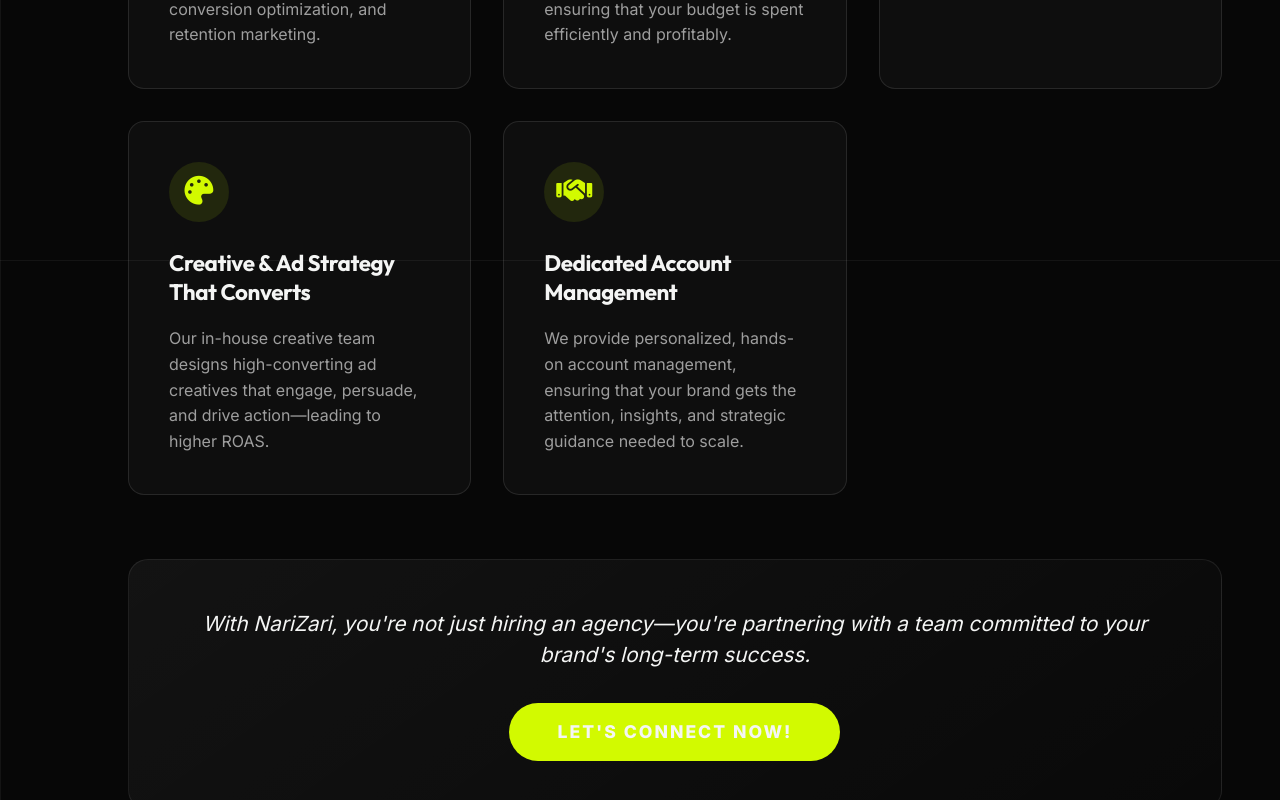
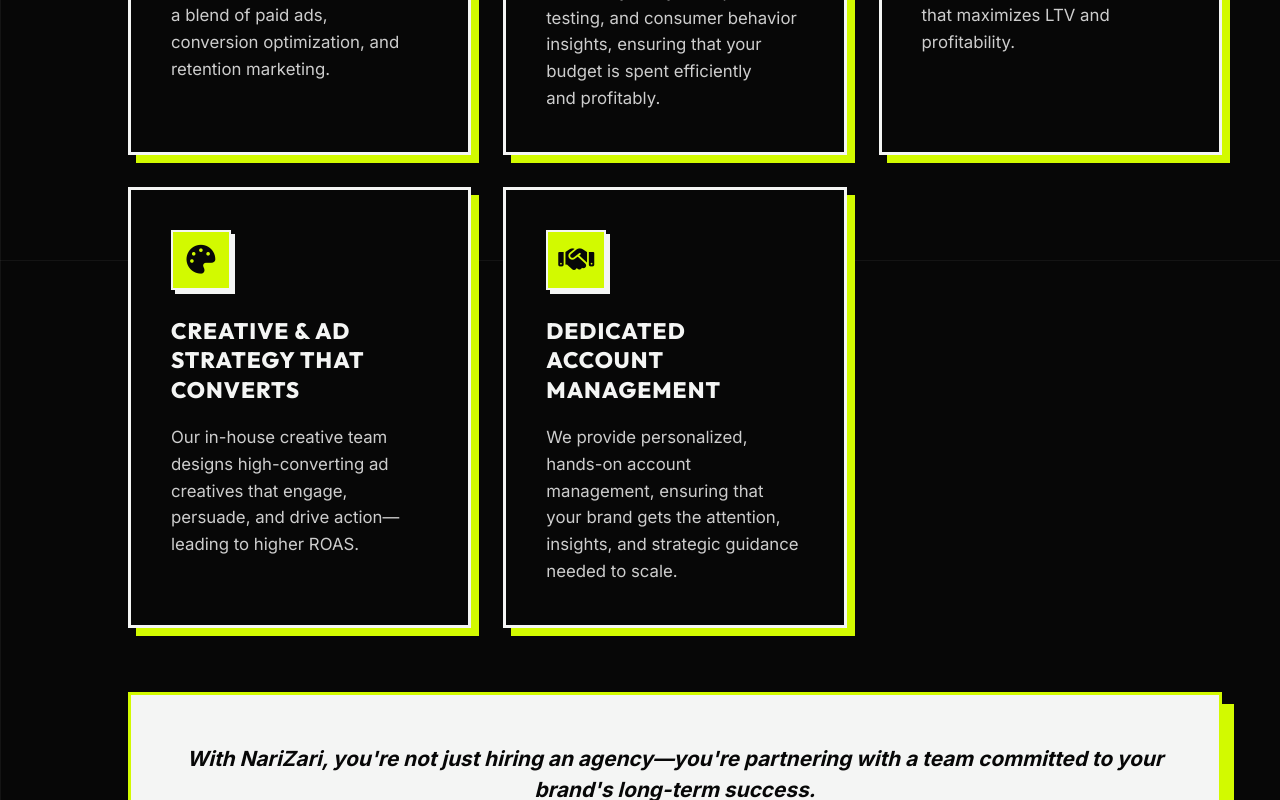
Before and after one commit to nihalkumar5/narizari_new, a Next.js app: page /shopify in a window 1280 px wide. Shown: the part 6140-6940 px from the top of the page. Built offline with nearby package versions, Linux system fonts and the light colour scheme; a web font is replaced by a local one.

Commit message:
Update why-choose footer to light brutalist background

```diff
--- a/src/app/shopify/shopify.css
+++ b/src/app/shopify/shopify.css
@@ -1097,81 +1097,90 @@
 }
 
 .why-card {
-  background: rgba(255, 255, 255, 0.03);
-  border: 1px solid rgba(255, 255, 255, 0.1);
+  background: var(--bg-dark);
+  border: 3px solid var(--text-light);
   padding: 2.5rem;
-  border-radius: 16px;
-  transition: transform 0.3s ease, border-color 0.3s ease;
+  border-radius: 0px;
+  box-shadow: 8px 8px 0px var(--color-accent);
+  transition: transform 0.2s ease, box-shadow 0.2s ease;
   display: flex;
   flex-direction: column;
   gap: 1.2rem;
 }
 
 .why-card:hover {
-  transform: translateY(-8px);
+  transform: translate(-4px, -4px);
+  box-shadow: 12px 12px 0px var(--color-accent);
   border-color: var(--color-accent);
-  background: rgba(255, 255, 255, 0.05);
 }
 
 .why-icon {
   width: 60px;
   height: 60px;
-  background: rgba(200, 255, 0, 0.1);
-  border-radius: 50%;
+  background: var(--color-accent);
+  border: 2px solid var(--text-light);
+  border-radius: 0;
   display: flex;
   align-items: center;
   justify-content: center;
-  color: var(--color-accent);
+  color: var(--bg-dark);
   font-size: 1.8rem;
   margin-bottom: 0.5rem;
+  box-shadow: 4px 4px 0px var(--text-light);
 }
 
 .why-card h4 {
   font-family: var(--font-heading);
   font-size: 1.4rem;
   color: var(--text-light);
-  font-weight: 700;
+  font-weight: 800;
   line-height: 1.3;
+  text-transform: uppercase;
+  letter-spacing: 1px;
 }
 
 .why-card p {
-  color: rgba(255, 255, 255, 0.6);
-  font-size: 1rem;
+  color: rgba(255, 255, 255, 0.8);
+  font-size: 1.05rem;
   line-height: 1.6;
 }
 
 .why-choose-footer {
   text-align: center;
-  background: linear-gradient(145deg, rgba(255,255,255,0.05) 0%, rgba(255,255,255,0.01) 100%);
+  background: var(--text-light);
   padding: 3rem;
-  border-radius: 20px;
-  border: 1px solid rgba(255, 255, 255, 0.08);
+  border-radius: 0px;
+  border: 3px solid var(--color-accent);
+  box-shadow: 12px 12px 0px var(--color-accent);
 }
 
 .why-choose-footer p {
   font-size: 1.3rem;
-  color: var(--text-light);
+  color: var(--bg-dark);
   margin-bottom: 2rem;
   font-style: italic;
+  font-weight: bold;
 }
 
 .why-connect-btn {
   background: var(--color-accent);
   color: var(--bg-dark);
   padding: 1rem 3rem;
-  font-weight: 800;
-  border-radius: 50px;
+  font-weight: 900;
+  border: 3px solid var(--text-light);
+  border-radius: 0;
   text-decoration: none;
-  font-size: 1.1rem;
+  font-size: 1.2rem;
   text-transform: uppercase;
   letter-spacing: 2px;
   display: inline-block;
-  transition: transform 0.3s, box-shadow 0.3s;
+  box-shadow: 6px 6px 0px var(--text-light);
+  transition: transform 0.2s, box-shadow 0.2s;
 }
 
 .why-connect-btn:hover {
-  transform: translateY(-3px);
-  box-shadow: 0 10px 25px rgba(200, 255, 0, 0.3);
+  transform: translate(-4px, -4px);
+  box-shadow: 10px 10px 0px var(--text-light);
 }
 
 /* --- TESTIMONIAL SECTION --- */
```
